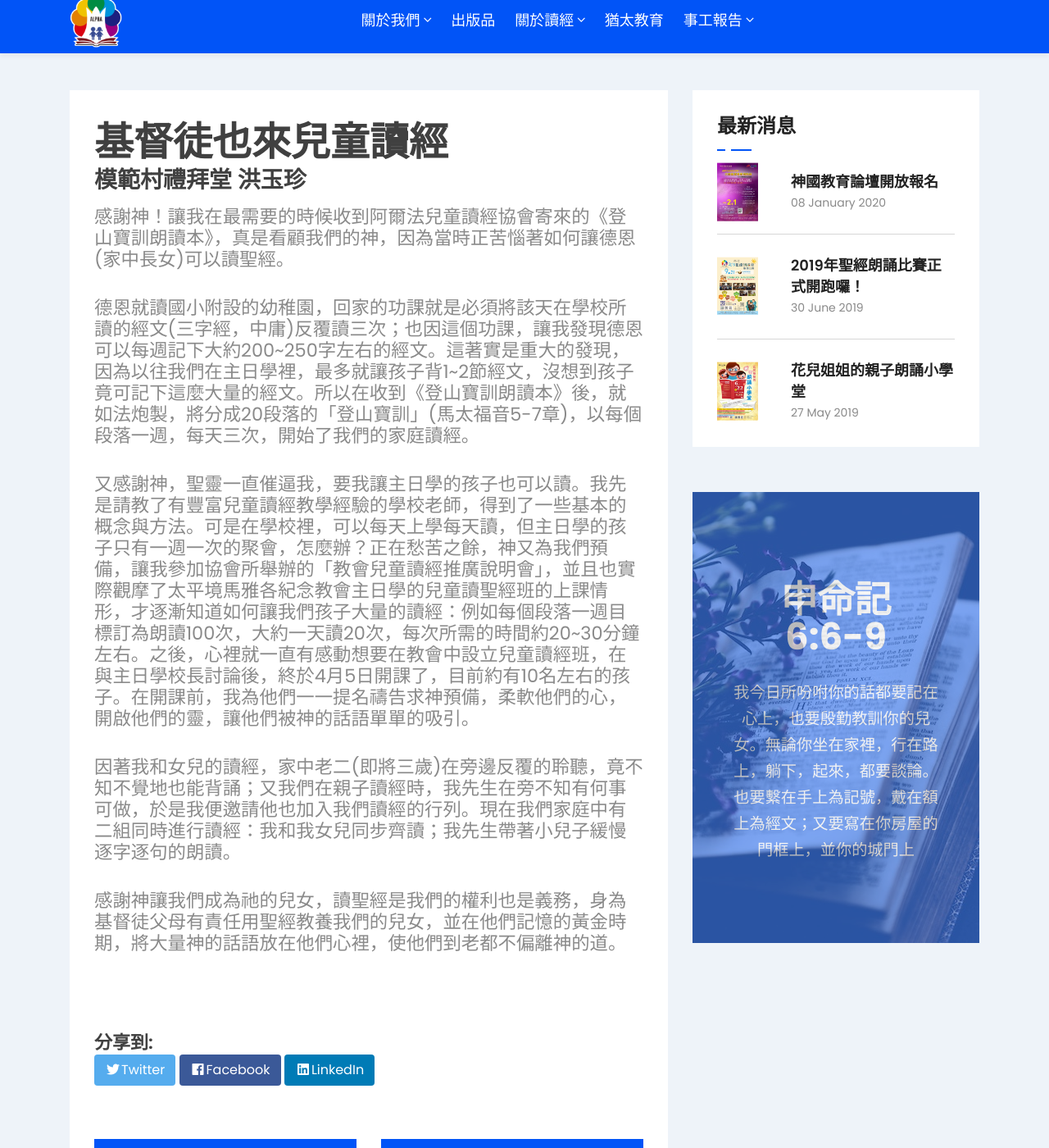
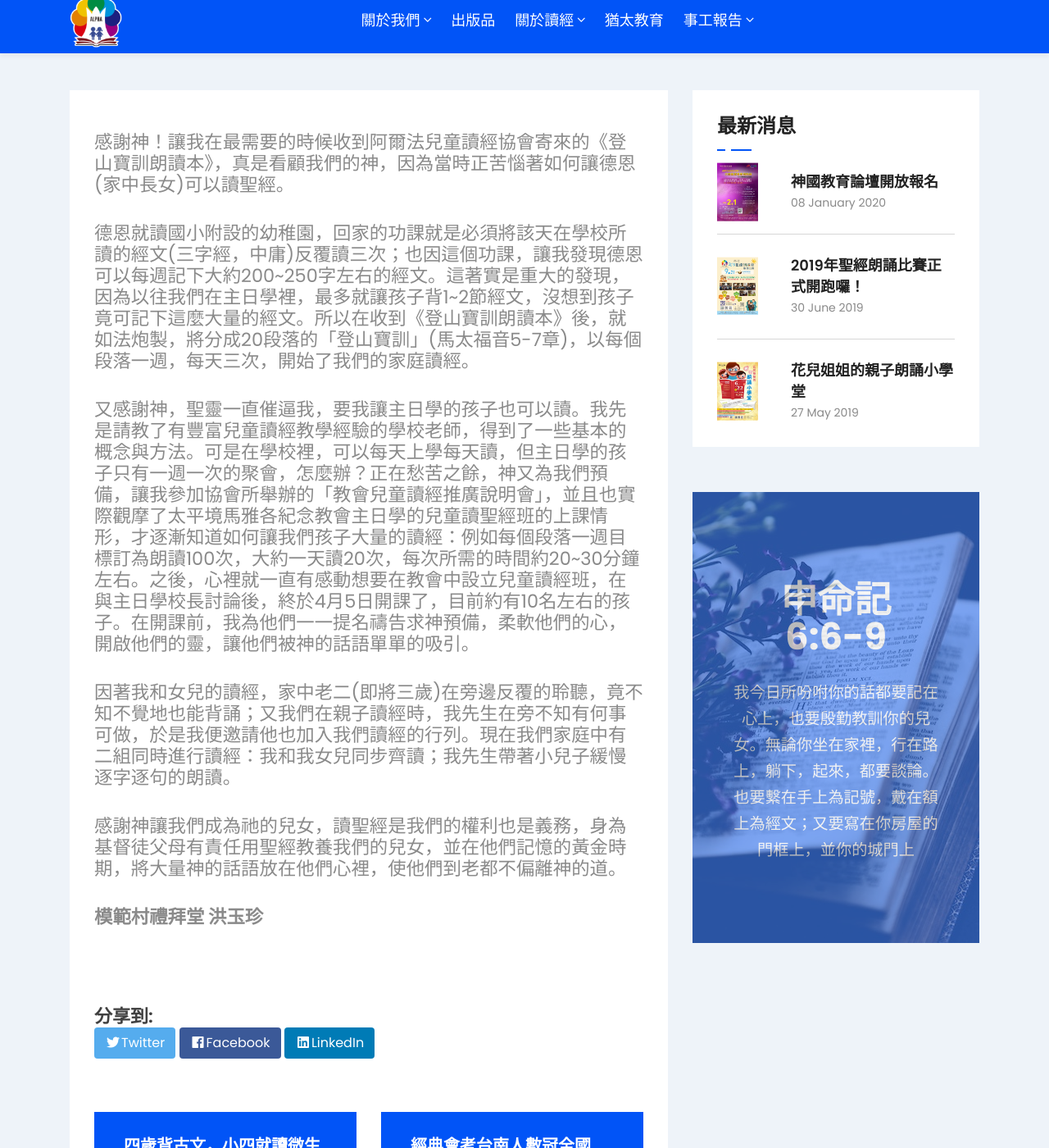
Before and after one commit to alpha6309/website, a Jekyll site: the page built from _testimony/基督徒也來兒童讀經.md, in a window 1280 px wide and 1400 px high, scrolled down 315 px. Shown: the whole window at 82% size. Built offline with Jekyll 4.4.1, drawn with Linux system fonts in a browser that asks for light colours.

Commit message:
Update 基督徒也來兒童讀經.md

```diff
--- a/_testimony/基督徒也來兒童讀經.md
+++ b/_testimony/基督徒也來兒童讀經.md
@@ -4,10 +4,6 @@ title: "基督徒也來兒童讀經"
 date: 2013-10-07 00:00:00 +0800
 categories: [testimony]
 ---
-
-# 基督徒也來兒童讀經
-
-### 模範村禮拜堂 洪玉珍
 
 感謝神！讓我在最需要的時候收到阿爾法兒童讀經協會寄來的《登山寶訓朗讀本》，真是看顧我們的神，因為當時正苦惱著如何讓德恩(家中長女)可以讀聖經。
 
```
Also changed, not shown: other parts of _testimony/基督徒也來兒童讀經.md (+2 -0 lines).
